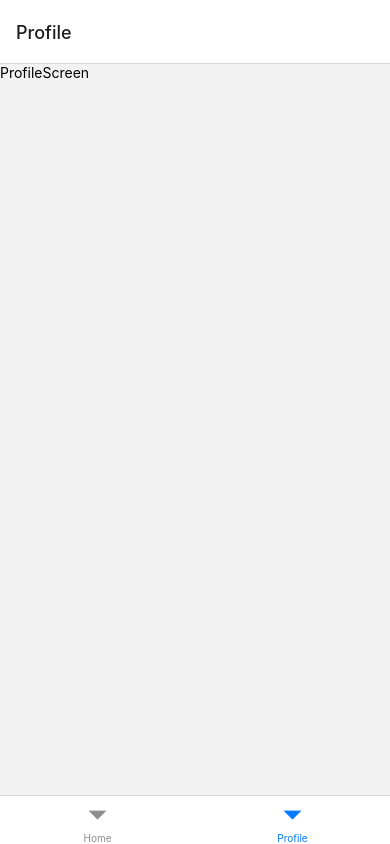
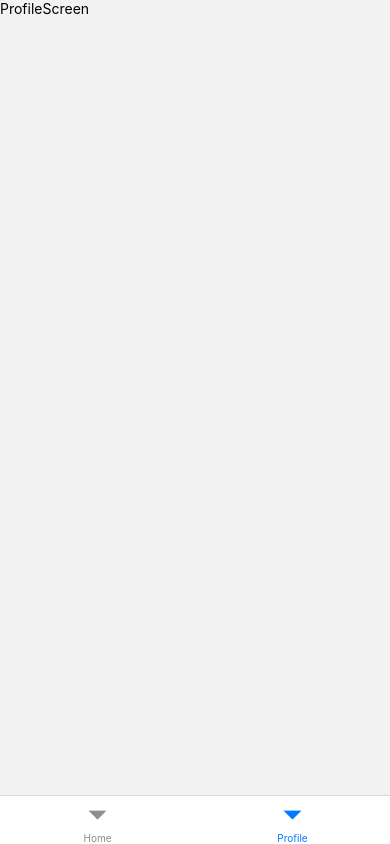
Before and after one commit to Maorshl/user-managment, a React Native app in the folder userManagment/: screen /Profile in a window 390 px wide. Built offline with nearby package versions, Linux system fonts and the light colour scheme; no server answers.

Commit message:
Added safeAreaView instead of header

```diff
--- a/userManagment/src/features/home/HomeScreen.tsx
+++ b/userManagment/src/features/home/HomeScreen.tsx
@@ -3,6 +3,7 @@
 import {useAppDispatch, useAppSelector} from '../../store/store';
 import {getHomeUsers} from './state/homeActions';
 import UserRow from './components/UserRow';
+import {SafeAreaView} from 'react-native-safe-area-context';
 
 const HomeScreen = () => {
   const dispatch = useAppDispatch();
@@ -13,6 +14,7 @@
   }, [dispatch]);
 
   return (
+    <SafeAreaView edges={['top', 'right', 'left']}>
       <View>
         <FlatList
           keyExtractor={(_, index) => index.toString()}
@@ -21,6 +23,7 @@
           contentContainerStyle={styles.contentContainer}
         />
       </View>
+    </SafeAreaView>
   );
 };
 
--- a/userManagment/src/features/home/components/UserRow.tsx
+++ b/userManagment/src/features/home/components/UserRow.tsx
@@ -62,5 +62,6 @@
   },
   rowContainer: {
     flexDirection: 'row',
+    alignItems: 'center',
   },
 });
--- a/userManagment/src/navigation/TavNavigator.tsx
+++ b/userManagment/src/navigation/TavNavigator.tsx
@@ -10,7 +10,10 @@
 
   return (
     <NavigationContainer>
-      <Tab.Navigator>
+      <Tab.Navigator
+        screenOptions={{
+          headerShown: false,
+        }}>
         <Tab.Screen name="Home" component={HomeScreen} />
         <Tab.Screen name="Profile" component={ProfileScreen} />
       </Tab.Navigator>
```
Lines whose indentation alone changed are shown as unchanged.
